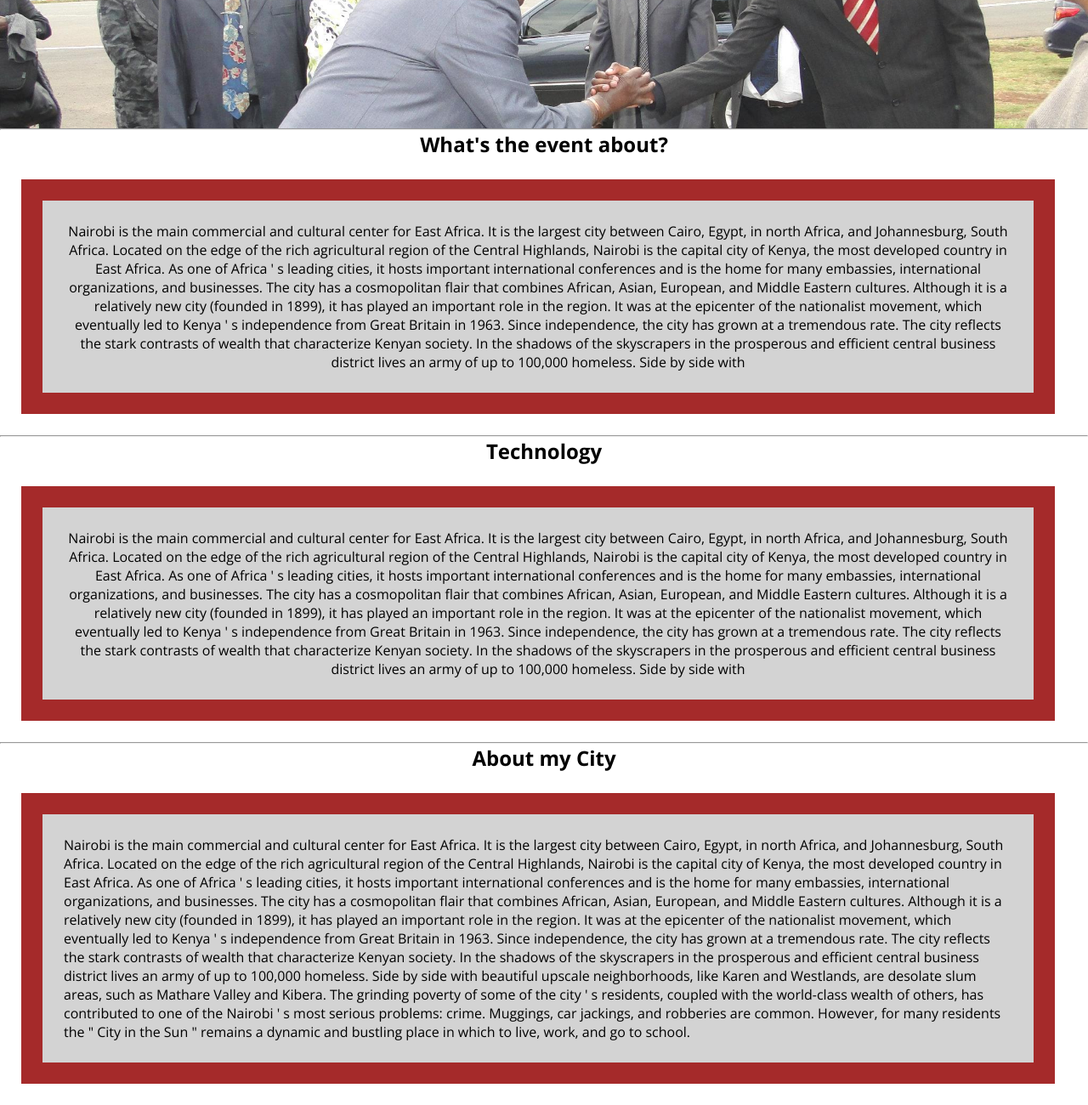
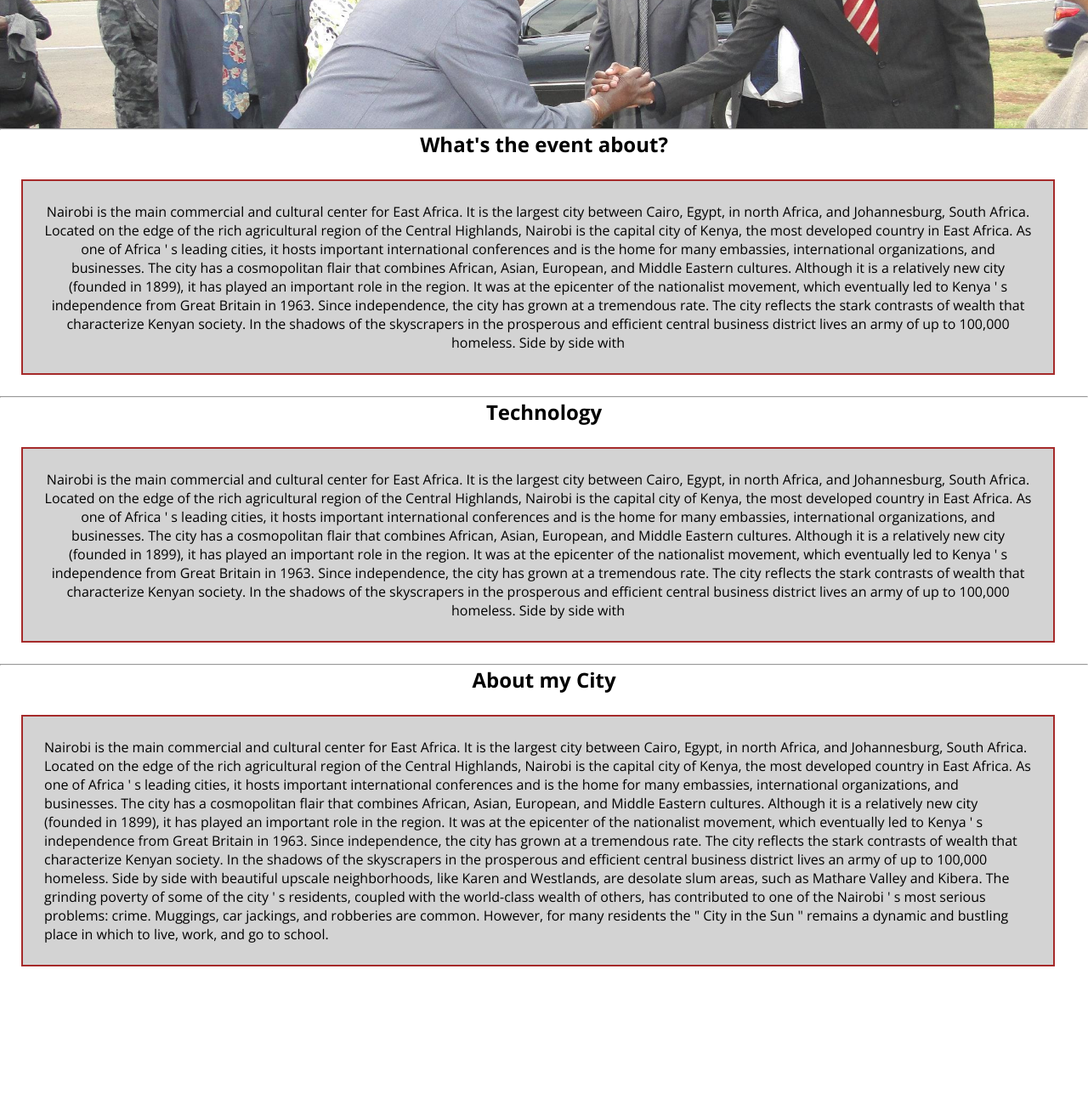
Before and after one commit to DJMosi/personal-website, a plain HTML site: page index.html in a window 1280 px wide. Shown: the part 399-1699 px from the top of the page at 85% size. After the commit the page ends 1561 px from the top, so only its background shows below. Drawn offline with nearby package versions, Linux system fonts and the light colour scheme.

Commit message:
border set

```diff
--- a/styles.css
+++ b/styles.css
@@ -90,7 +90,7 @@ font-weight:300;
      background-color: lightgrey;
     width: 95%;
     padding: 25px;
-    border: 25px solid brown;
+    border: 2px solid brown;
     margin: 25px;
 
 
@@ -102,7 +102,7 @@ font-weight:300;
     background-color: lightgrey;
     width: 95%;
     padding: 25px;
-    border: 25px solid brown;
+    border: 2px solid brown;
     margin: 25px;
     bor
 }
@@ -119,7 +119,7 @@ font-weight:300;
 background-color: lightgrey;
     width: 95%;
     padding: 25px;
-    border: 25px solid brown;
+    border: 2px solid brown;
     margin: 25px;
 }
 
```
